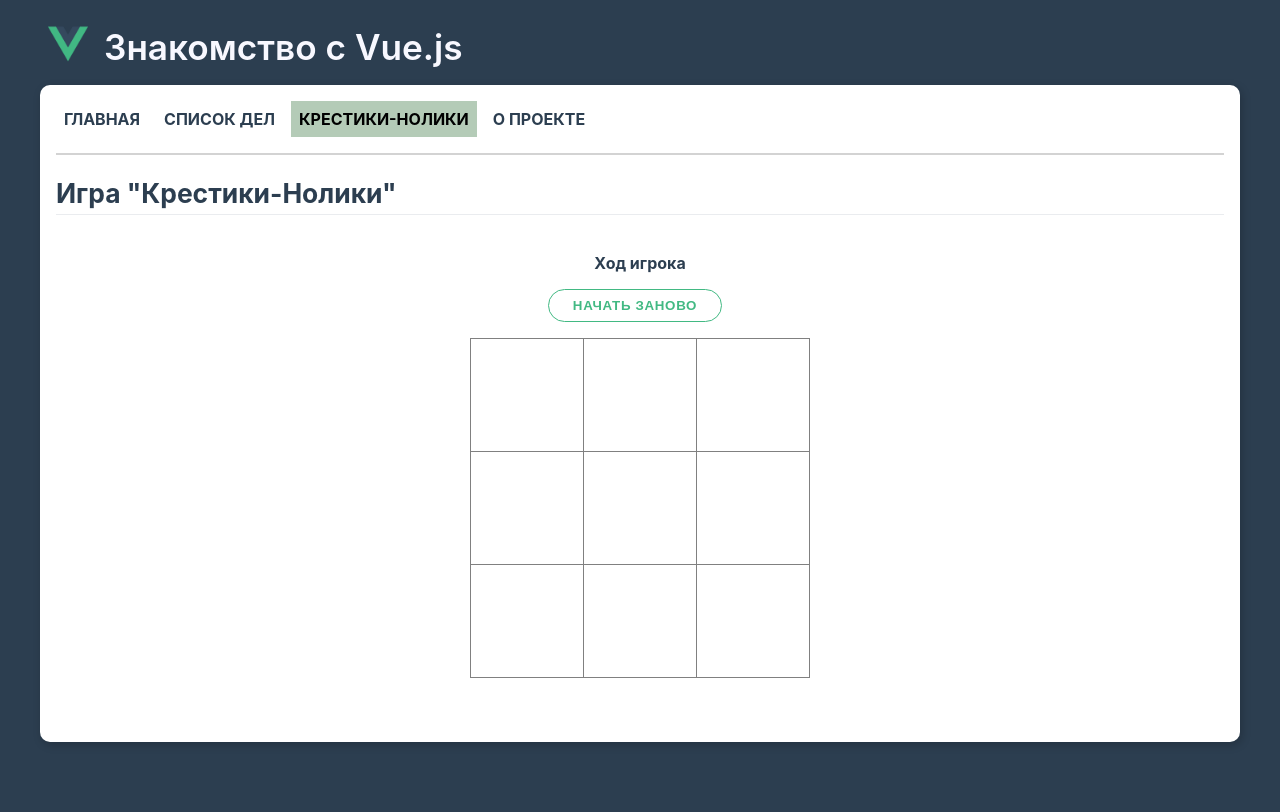
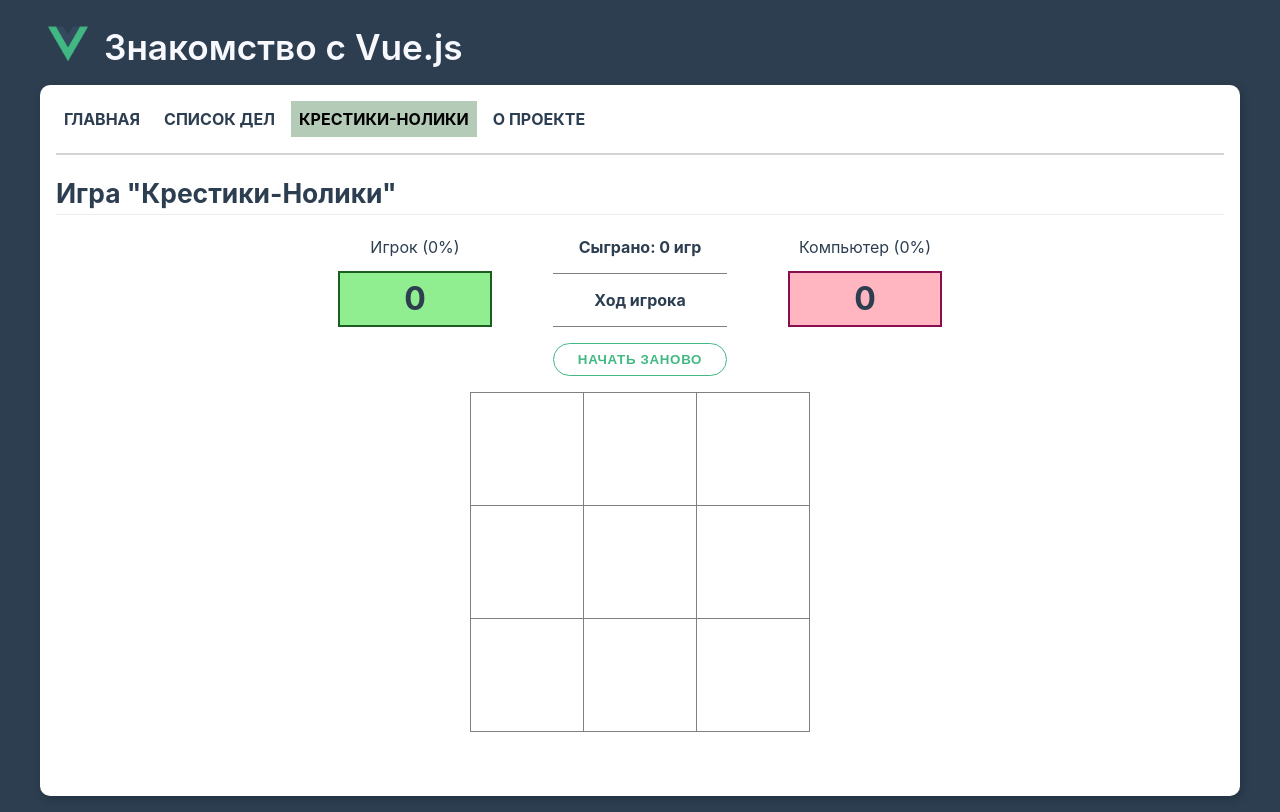
Before and after one commit to Avxodiar/vuejs-learn, a Vue app: page /game in a window 1280 px wide. Built offline with nearby package versions, Linux system fonts and the light colour scheme.

Commit message:
TicTacToe. Отображение счета игры

```diff
--- a/src/views/TicTacToe.vue
+++ b/src/views/TicTacToe.vue
@@ -1,13 +1,21 @@
 <template>
     <h2>Игра "Крестики-Нолики"</h2>
     <div class="game">
+        <div class="panel">
+            <div class="gamer">
+                Игрок {{ userStat }}
+                <span>{{ games.win }}</span>
+            </div>
             <div class="control">
+                <div>
+                    <p> Сыграно: {{ games.count }} игр </p>
                     <p v-if="gameOver">
-                <span v-if="win.name === 'user'">Победа!</span>
-                <span v-else-if="win.name === 'computer'">Проигрыш</span>
+                        <span class="green" v-if="win.name === 'user'">Победа!</span>
+                        <span class="red" v-else-if="win.name === 'computer'">Проигрыш</span>
                         <span v-else> Ничья </span>
                     </p>
-            <p v-else>Ход игрока</p>
+                    <p v-else><span>Ход игрока</span></p>
+                </div>
                 <button
                     class="btn"
                     @click="resetGame"
@@ -15,6 +23,11 @@
                 >
                     Начать заново
                 </button>
+            </div>
+            <div class="gamer">
+                Компьютер {{ computerStat }}
+                <span>{{ games.fail }}</span>
+            </div>
         </div>
 
         <table class="board"
@@ -45,6 +58,11 @@
         },
         data() {
             return {
+                games: {
+                    count: 0,
+                    win: 0,
+                    fail: 0
+                },
                 board: [
                     [0, 0, 0],
                     [0, 0, 0],
@@ -65,8 +83,31 @@
             gameOver() {
                 return !(this.win.name === '' && this.leftStep);
             },
+            /**
+             * Класс для отображения перечеркнутой линии при победе или проигрыше
+             */
             crossLine() {
                 return (this.gameOver) ? this.win.type + this.win.id : '';
+            },
+            /**
+             * Процент побед игрока
+             */
+            userStat() {
+                let percent = 0;
+                if (this.games.count && this.games.win) {
+                    percent =  Math.ceil(this.games.win / this.games.count * 100);
+                }
+                return '('+ percent + '%)';
+            },
+            /**
+             * Процент побед компьютера
+             */
+            computerStat() {
+                let percent = 0;
+                if (this.games.count && this.games.fail) {
+                    percent =  Math.ceil(this.games.fail / this.games.count * 100);
+                }
+                return '('+ percent + '%)';
             }
         },
         methods: {
@@ -116,6 +157,16 @@
                     this.win.type = res.type;
                     this.win.id = res.id;
                 }
+
+                if(this.gameOver) {
+                    this.games.count++;
+                    if (this.win.name === 'user') {
+                        this.games.win++;
+                    }
+                    if (this.win.name === 'computer') {
+                        this.games.fail++;
+                    }
+                }
             }
         }
     }
@@ -126,10 +177,72 @@
         width: 600px;
         margin: 0 auto 3em;
     }
+
+    .game .panel {
+        display: flex;
+        justify-content: space-between;
+        margin-bottom: 1em;
+    }
+
+    .game .gamer {
+        display: flex;
+        flex-direction: column;
+        width: 25%;
+        text-align: center;
+    }
+    .game .gamer * {
+        text-align: center;
+    }
+
+    .game .gamer span {
+        margin-top: 0.5em;
+        padding: 0.2em;
+        background-color: lightgreen;
+        font-weight: bold;
+        font-size: 2em;
+        outline: 2px solid #1b5e20;
+    }
+    .game .gamer:last-child span {
+        background-color: lightpink;
+        outline: 2px solid #880e4f;
+    }
+
+    .game .control {
+        display: flex;
+        flex-direction: column;
+        justify-content: center;
+    }
+    .game .control * {
+        display: block;
+        align-self: center;
+        width: 100%;
+        margin-right: 0;
+    }
+    .game .control:first-child {
+        font-weight: bold;
+    }
+    .game .control p {
+        margin-top: 0;
+        text-align: center;
+        font-weight: bold;
+    }
+    .game .control p span {
+        border-top: 1px solid gray;
+        border-bottom: 1px solid gray;
+        padding: 1em;
+    }
+
+    .game .control p span.green {
+        color: green;
+    }
+
+    .game .control p span.red {
+        color: red;
+    }
+
     .game .board {
         position: relative;
         margin: auto;
-        border: 1px solid gray;
         border-collapse: collapse;
     }
     .game .game-over td,
@@ -144,18 +257,7 @@
     .game .user-fail .cell:hover {
     background-color: lightpink;
     }
-    .game .control {
-        display: flex;
-        flex-direction: column;
-        justify-content: center;
-        margin-bottom: 1em;
-    }
-    .game .control * {
-        align-self: center;
-    }
-    .game .control:first-child {
-        font-weight: bold;
-    }
+
     .game .board.line0::before,
     .game .board.line1::before,
     .game .board.line2::before {
```
Lines whose indentation alone changed are shown as unchanged.
